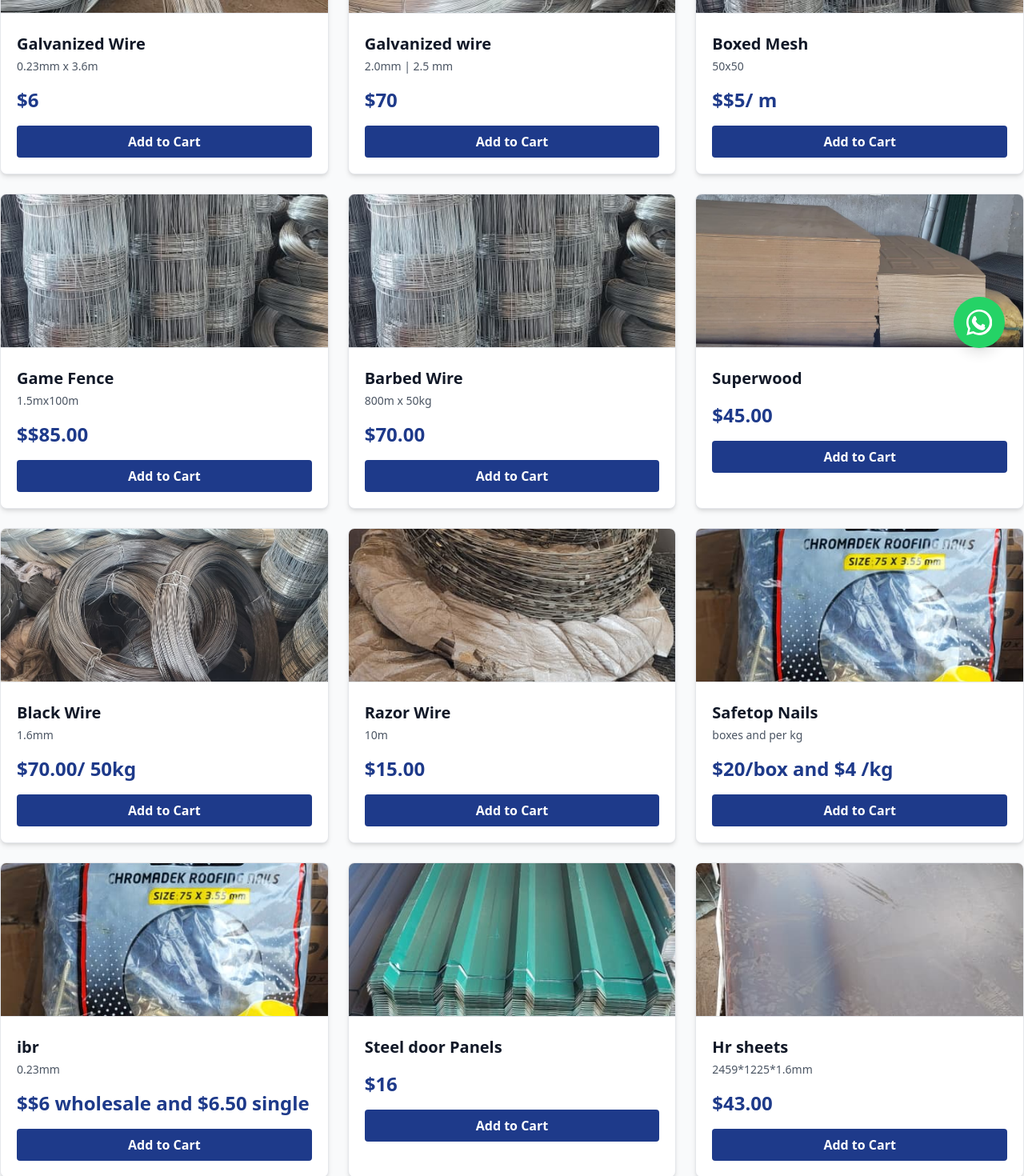
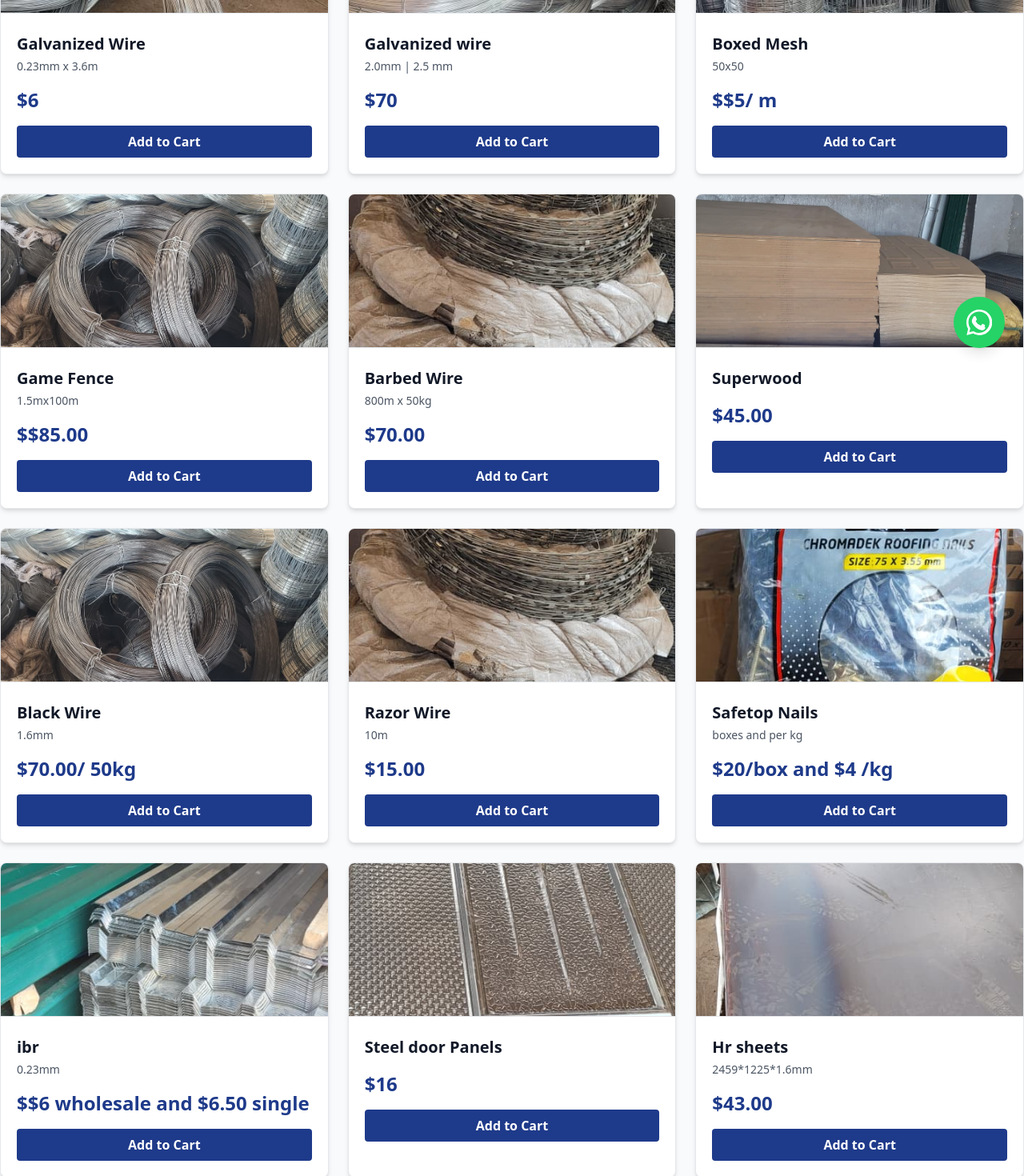
Before and after one commit to TadaisheChibondo/Just_Roofing, a React (Vite) app in the folder frontend/: page /catalog in a window 1280 px wide. Shown: the part 341-1811 px from the top of the page at 80% size. Built offline with nearby package versions, Linux system fonts and the light colour scheme.

Commit message:
changed product names final

```diff
--- a/frontend/src/data.js
+++ b/frontend/src/data.js
@@ -25,14 +25,14 @@ export const catalogData = [
     name: "Game Fence",
     specification: "1.5mx100m",
     price: "$85.00",
-    image: "/images/4.jpeg",
+    image: "/images/8.jpeg",
   },
   {
     id: 6,
     name: "Barbed Wire",
     specification: "800m x 50kg",
     price: "70.00",
-    image: "/images/4.jpeg",
+    image: "/images/9.jpeg",
   },
   {
     id: 6,
@@ -66,13 +66,13 @@ export const catalogData = [
     name: "ibr ",
     specification: "0.23mm",
     price: "$6 wholesale and $6.50 single",
-    image: "/images/10.jpeg",
+    image: "/images/1.jpeg",
   },
   {
     id: 11,
     name: "Steel door Panels",
     price: "16",
-    image: "/images/12.jpeg",
+    image: "/images/11.jpeg",
   },
   {
     id: 13,
```
